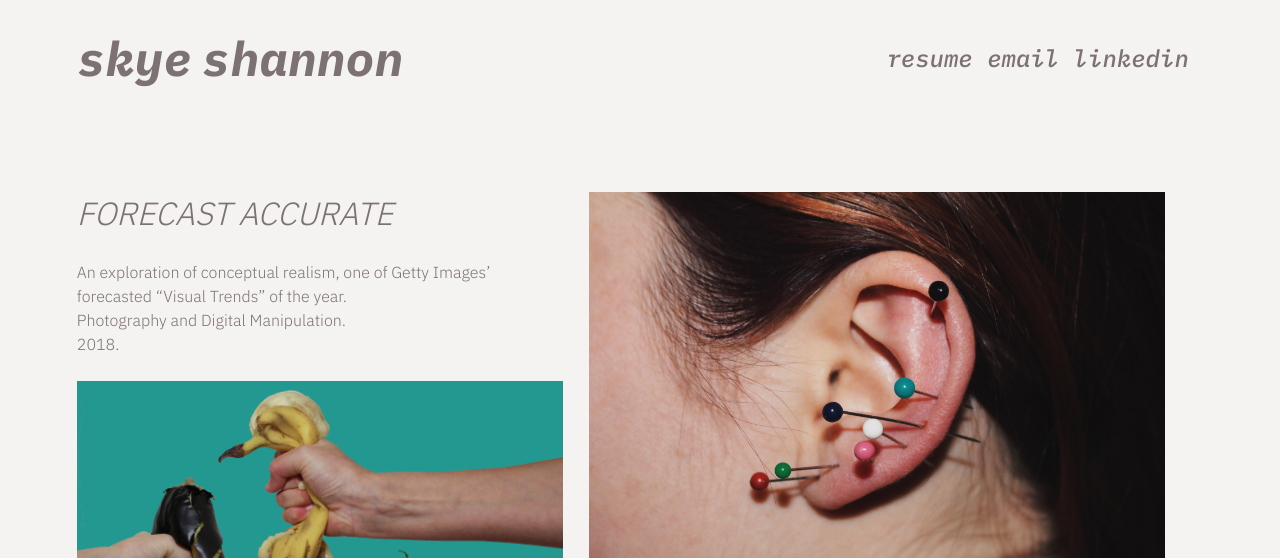
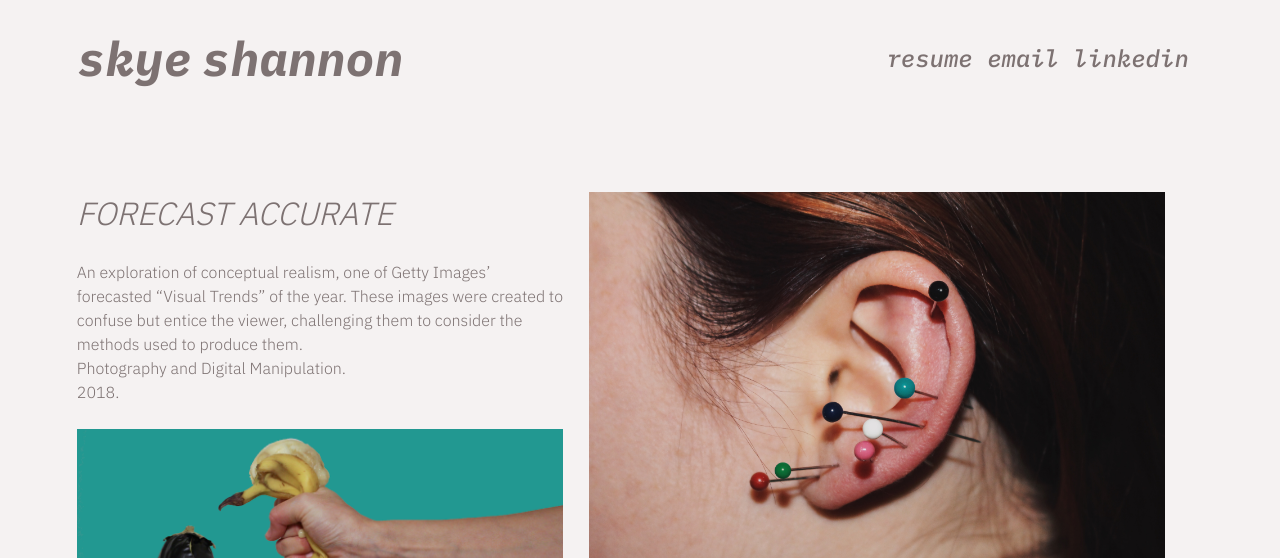
Before and after one commit to shannonss2/skyeshannon, a plain HTML site: page forecast-accurate/index.html in a window 1280 px wide. Shown: the top 558 px of the page. Drawn offline with Linux system fonts and the light colour scheme.

Commit message:
Forecast Accurate Description

```diff
--- a/forecast-accurate/index.html
+++ b/forecast-accurate/index.html
@@ -33,7 +33,7 @@
   <div id="left">
     <div id="image-name">FORECAST ACCURATE</div>
     <div id="half-spacer"></div>
-    <div id="description">An exploration of conceptual realism, one of Getty Images’ forecasted “Visual Trends” of the year. <br>
+    <div id="description">An exploration of conceptual realism, one of Getty Images’ forecasted “Visual Trends” of the year. These images were created to confuse but entice the viewer, challenging them to consider the methods used to produce them. <br>
     Photography and Digital Manipulation. <br>
       2018.</div>
     <img src="image-4.jpg" id="image-left"></img>
```
